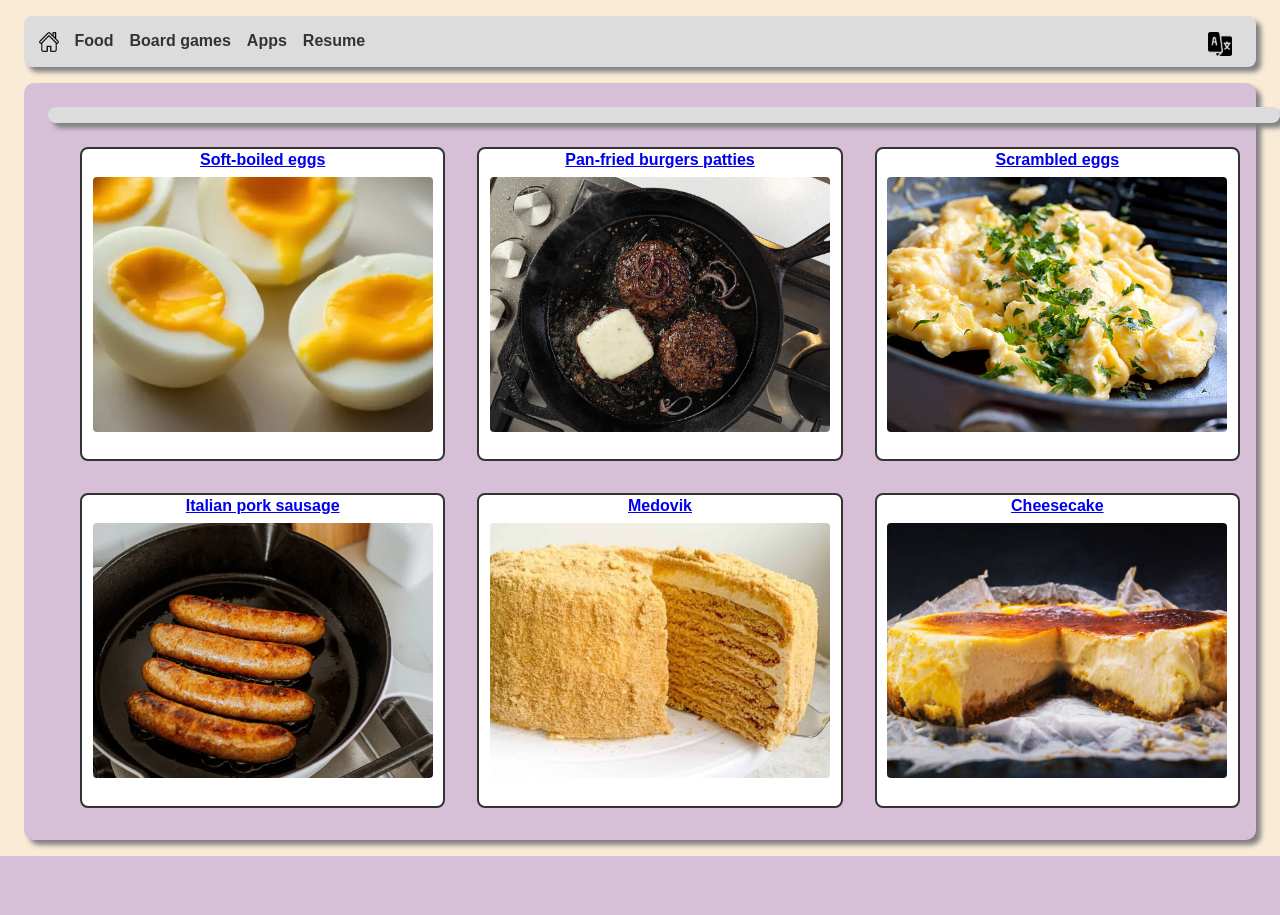
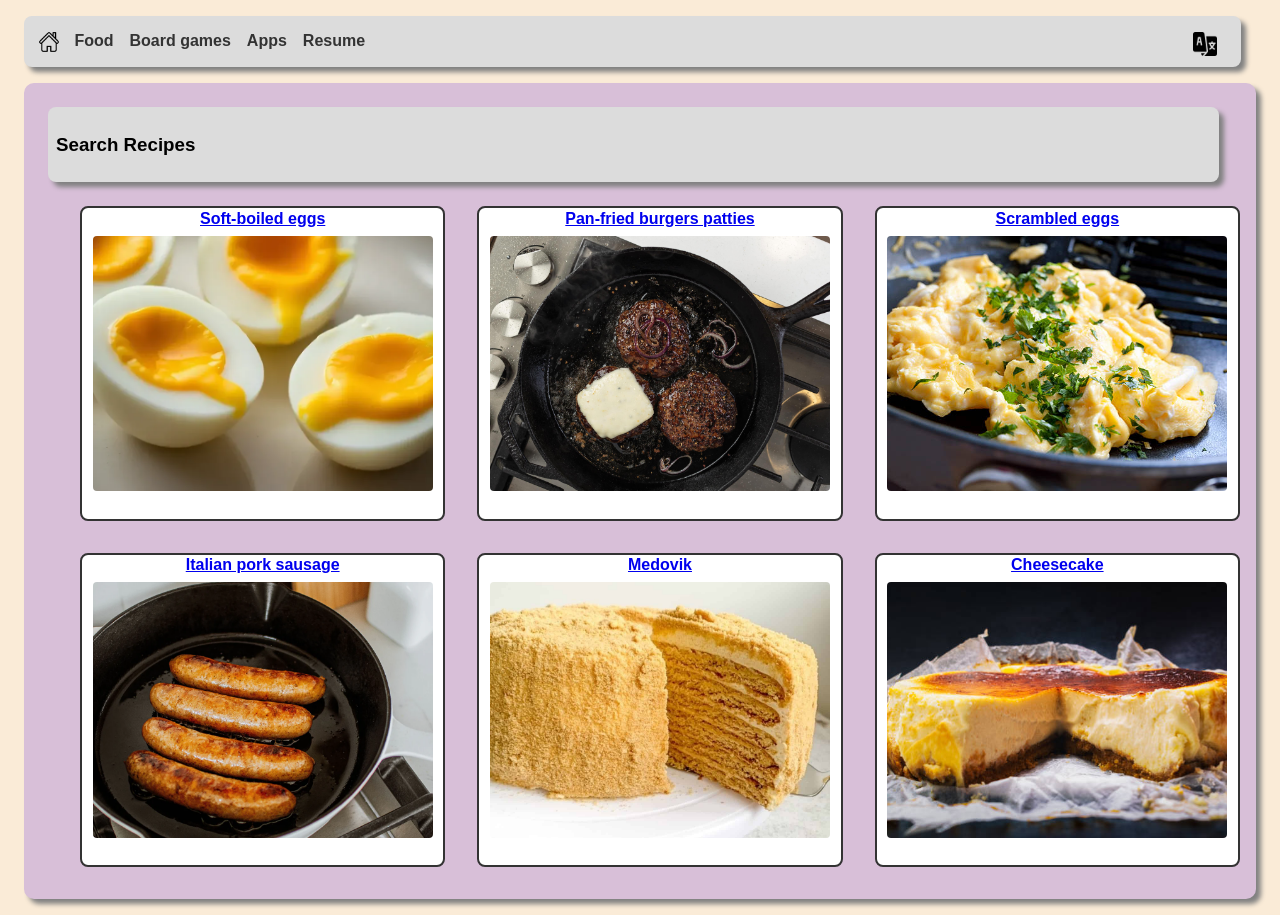
Before and after one commit to Vitor-Curado/Personal-website, a Flask app: page /food in a window 1280 px wide. Before the commit the page ends 856 px from the top, so only its background shows below. Run offline with Flask 3, Linux system fonts and the light colour scheme.

Commit message:
Update README with detailed sections and enhance navigation styles

```diff
--- a/static/base-style.css
+++ b/static/base-style.css
@@ -6,13 +6,14 @@ body {
 nav {
   display: flex;
   background-color: gainsboro;
-  width: 95vw;
+  width: 95%;
   height: auto;
   margin: 2vh;
   padding: 1vh;
   box-shadow: 5px 5px 5px grey;
   border-radius: 1vh;
   justify-content: space-between;
+  align-self: center;
 }
 
 nav ul {
--- a/templates/food.html
+++ b/templates/food.html
@@ -8,7 +8,9 @@
 
 <nav>
     <!-- Search bar -->
-    <section>
+    <section aria-labelledby="food-search-heading">
+        <h3 id="food-search-heading"> Search Recipes </h3>
+
 
     </section>
 </nav>
```
Also changed, not shown: readme.md.
